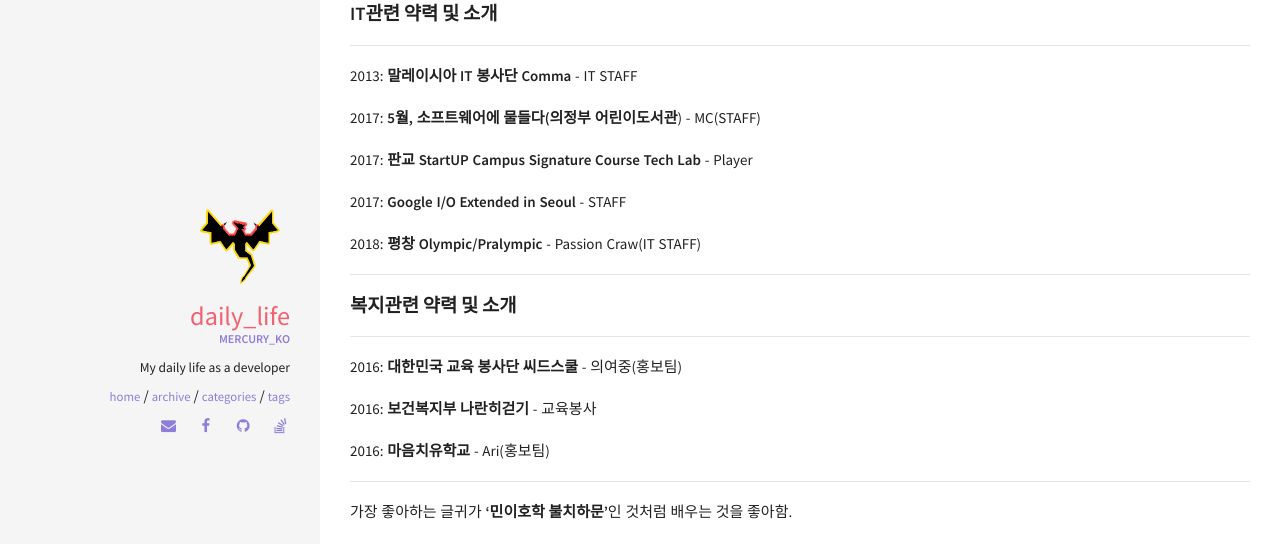
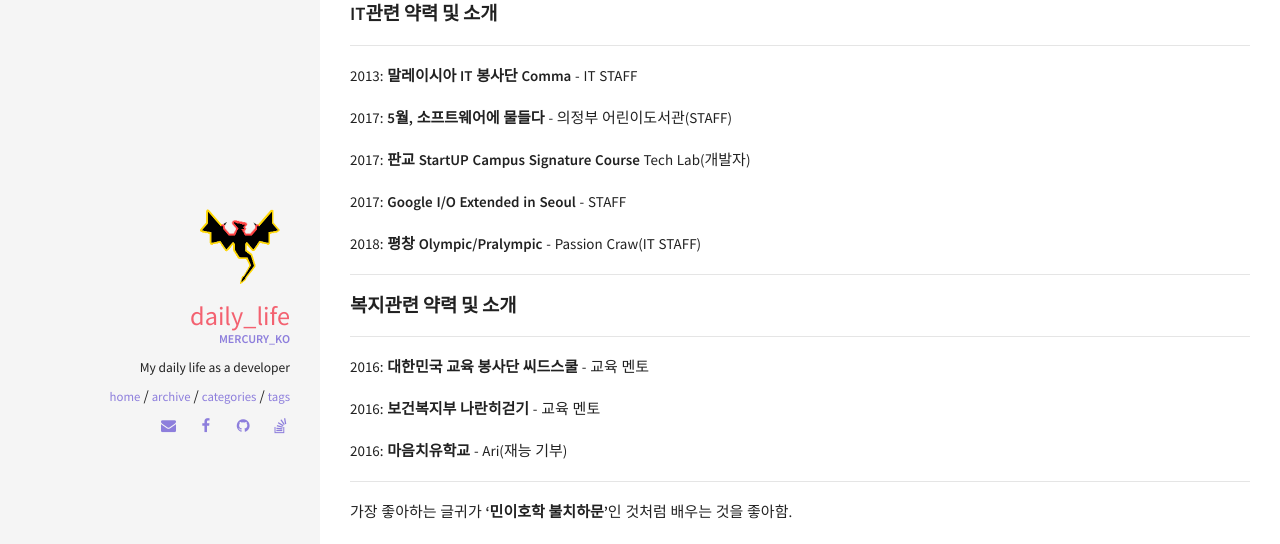
Before and after one commit to renyuanz/leonids, a Jekyll site: the page built from _posts/2017-06-21-read_me.md, in a window 1280 px wide. Shown: the part 384-928 px from the top of the page. Built offline with Jekyll 4.4.1, drawn with Linux system fonts in a browser that asks for light colours.

Commit message:
Modified read_me.md

```diff
--- a/_posts/2017-06-21-read_me.md
+++ b/_posts/2017-06-21-read_me.md
@@ -11,9 +11,9 @@
 
 2013: **말레이시아 IT 봉사단 Comma** - IT STAFF
 
-2017: **5월, 소프트웨어에 물들다(의정부 어린이도서관**) - MC(STAFF)
+2017: **5월, 소프트웨어에 물들다** - 의정부 어린이도서관(STAFF)
 
-2017: **판교 StartUP Campus Signature Course Tech Lab** - Player
+2017: **판교 StartUP Campus Signature Course** Tech Lab(개발자)
 
 2017: **Google I/O Extended in Seoul** - STAFF
 
@@ -25,11 +25,11 @@
 ---
 
 
-2016: **대한민국 교육 봉사단 씨드스쿨** - 의여중(홍보팀)
+2016: **대한민국 교육 봉사단 씨드스쿨** - 교육 멘토
 
-2016: **보건복지부 나란히걷기** - 교육봉사
+2016: **보건복지부 나란히걷기** - 교육 멘토
 
-2016: **마음치유학교** - Ari(홍보팀)
+2016: **마음치유학교** - Ari(재능 기부)
 
 ---
 
```
